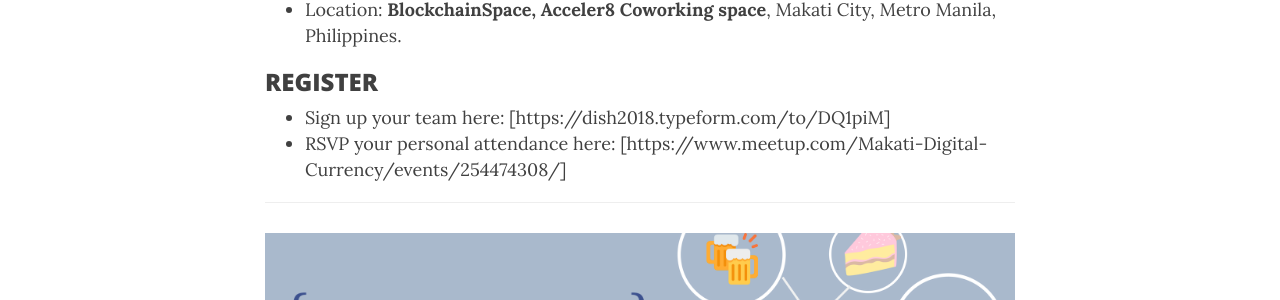
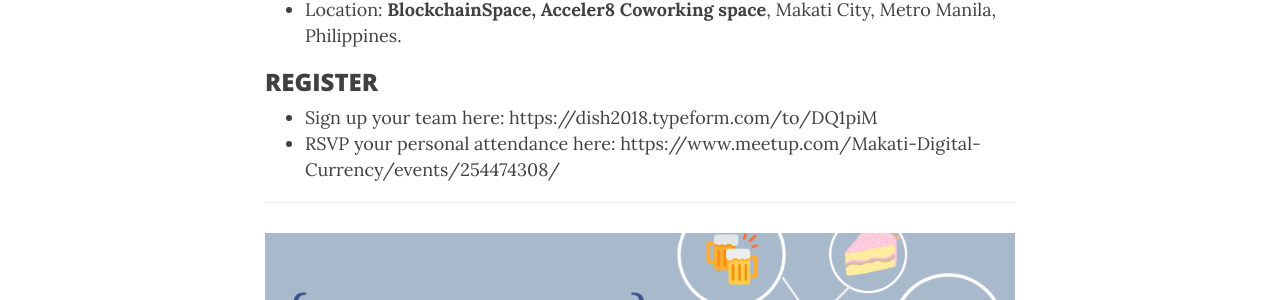
Before and after one commit to dish-event/dish-event, a Jekyll site: the page built from index.md, in a window 1280 px wide and 900 px high, scrolled down 1287 px. Shown: the part 154-454 px from the top of the window. Built offline with Jekyll 4.4.1, drawn with Linux system fonts in a browser that asks for light colours; nearby versions of some CDN libraries.

```diff
--- a/index.md
+++ b/index.md
@@ -21,8 +21,8 @@ As a primer to DISH, the blockchain community will be hosting [the DAppetiser me
 - Location: **BlockchainSpace, Acceler8 Coworking space**, Makati City, Metro Manila, Philippines.
 
 ### REGISTER
-- Sign up your team here: [https://dish2018.typeform.com/to/DQ1piM]
-- RSVP your personal attendance here: [https://www.meetup.com/Makati-Digital-Currency/events/254474308/]
+- Sign up your team here: https://dish2018.typeform.com/to/DQ1piM
+- RSVP your personal attendance here: https://www.meetup.com/Makati-Digital-Currency/events/254474308/
 
 ***
 
```
